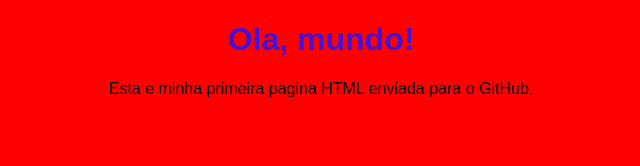
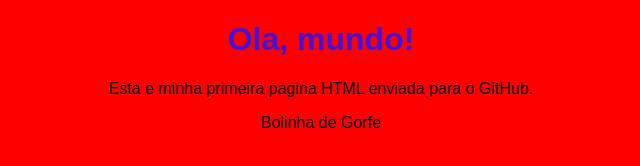
Before and after one commit to Ulisses-correa/atividade-html-css, a plain HTML site: page index.html in a window 1280 px wide. Shown: the whole page, without its empty margins (319-959 px from the left). Drawn offline with Linux system fonts and the light colour scheme.

Commit message:
Update index.html

```diff
--- a/index.html
+++ b/index.html
@@ -10,7 +10,7 @@
 <body>
     <h1>Ola, mundo!</h1>
     <p>Esta e minha primeira pagina HTML enviada para o GitHub.</p>
-
+    <p> Bolinha de Gorfe</p>
 </body>
 
 </html>
```
